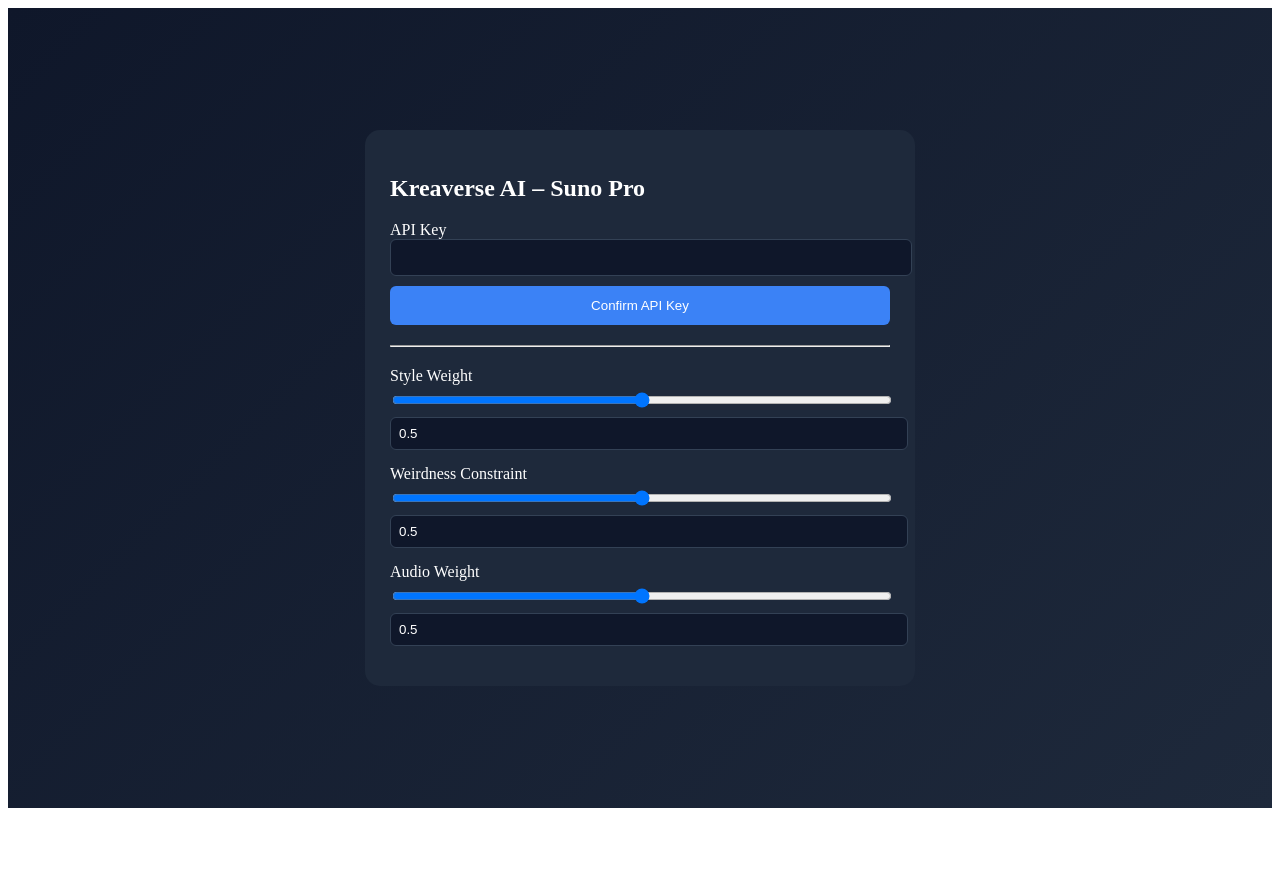
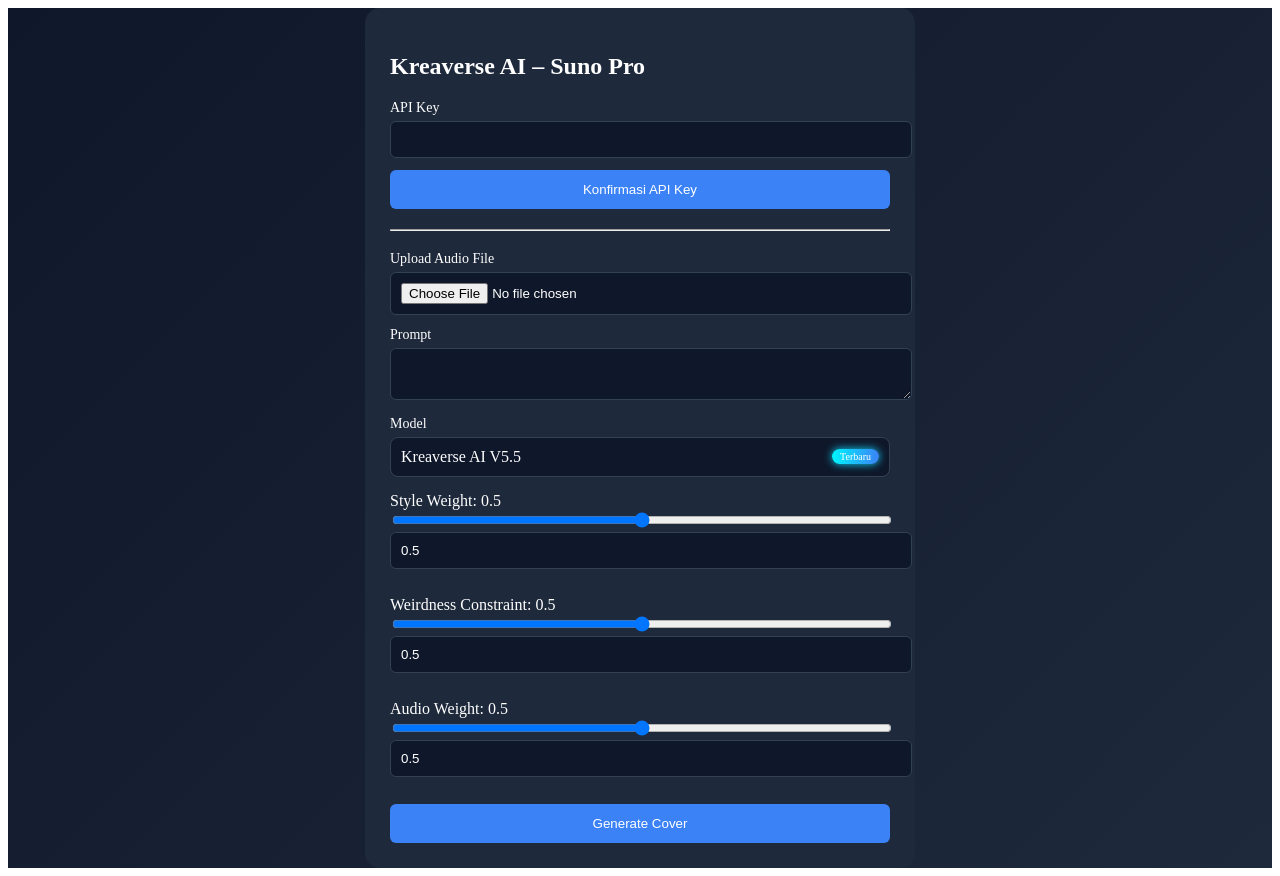
Before and after one commit to habigeneratewebsite-a11y/kreaverse-ai, a Next.js app: page /dashboard in a window 1280 px wide. Before the commit the page ends 816 px from the top, so only its background shows below. Built offline with nearby package versions, Linux system fonts and the light colour scheme.

Commit message:
Update dashboard.js

```diff
--- a/pages/dashboard.js
+++ b/pages/dashboard.js
@@ -1,66 +1,328 @@
-import { useState } from "react"
-import ApiKeySection from "../components/ApiKeySection"
-import SliderControl from "../components/SliderControl"
-import Toast from "../components/Toast"
+import { useState, useEffect } from 'react'
 
 export default function Dashboard() {
 
-  const [apiKey, setApiKey] = useState(null)
-  const [toast, setToast] = useState(null)
+  const [apiKey, setApiKey] = useState('')
+  const [connected, setConnected] = useState(false)
+  const [credit, setCredit] = useState(null)
+  const [popup, setPopup] = useState(null)
+  const [popupType, setPopupType] = useState("info")
+  const [file, setFile] = useState(null)
+  const [prompt, setPrompt] = useState('')
+  const [style, setStyle] = useState('')
+  const [title, setTitle] = useState('')
+  const [model, setModel] = useState('V5_5')
+  const [customMode, setCustomMode] = useState(true)
+  const [instrumental, setInstrumental] = useState(false)
+  const [vocalGender, setVocalGender] = useState('m')
+  const [negativeTags, setNegativeTags] = useState('')
   const [styleWeight, setStyleWeight] = useState(0.5)
   const [weirdness, setWeirdness] = useState(0.5)
   const [audioWeight, setAudioWeight] = useState(0.5)
+  const [loading, setLoading] = useState(false)
+  const [showModelPopup, setShowModelPopup] = useState(false)
+
+  useEffect(() => {
+    const styleTag = document.createElement('style')
+    styleTag.innerHTML = `
+      @keyframes glow {
+        from { box-shadow: 0 0 5px #00f5ff; }
+        to { box-shadow: 0 0 20px #3b82f6; }
+      }
+      @keyframes fadeIn {
+        from { opacity:0; transform:translateY(20px); }
+        to { opacity:1; transform:translateY(0); }
+      }
+    `
+    document.head.appendChild(styleTag)
+  }, [])
+
+  function showToast(message, type="info") {
+    setPopup(message)
+    setPopupType(type)
+    setTimeout(()=>setPopup(null),3000)
+  }
+
+  async function confirmApiKey() {
+    if (!apiKey) return showToast("Masukkan API Key","error")
+
+    const res = await fetch("/api/check-key",{
+      method:"POST",
+      headers:{ "Content-Type":"application/json" },
+      body:JSON.stringify({ apiKey })
+    })
+
+    const data = await res.json()
+
+    if(data.success){
+      setConnected(true)
+      setCredit(data.credit)
+      showToast("API Key Terhubung ✅","success")
+    } else {
+      setConnected(false)
+      showToast("API Key Salah ❌","error")
+    }
+  }
+
+  async function generateCover() {
+
+    if(!connected) return showToast("Konfirmasi API Key dulu","error")
+    if(!file) return showToast("Pilih file audio","error")
+
+    setLoading(true)
+
+    const formData = new FormData()
+    formData.append("file",file)
+
+    const uploadRes = await fetch("/api/upload",{
+      method:"POST",
+      headers:{ "x-api-key": apiKey },
+      body:formData
+    })
+
+    const uploadData = await uploadRes.json()
+
+    await fetch("/api/suno/cover",{
+      method:"POST",
+      headers:{
+        "Content-Type":"application/json",
+        "x-api-key":apiKey
+      },
+      body:JSON.stringify({
+        uploadUrl:uploadData.fileUrl,
+        prompt,
+        style,
+        title,
+        customMode,
+        instrumental,
+        model,
+        vocalGender,
+        negativeTags,
+        styleWeight,
+        weirdnessConstraint:weirdness,
+        audioWeight,
+        callBackUrl:"https://webhook.site/test123"
+      })
+    })
+
+    setLoading(false)
+    showToast("Task Created ✅","success")
+  }
+
+  const modelLabel = model === "V5_5"
+    ? "Kreaverse AI V5.5"
+    : model.replace("_",".")
 
   return (
-    <div style={{
-      minHeight: "100vh",
-      background: "linear-gradient(135deg,#0f172a,#1e293b)",
-      display: "flex",
-      justifyContent: "center",
-      alignItems: "center"
-    }}>
-      <div style={{
-        width: 500,
-        background: "#1e293b",
-        padding: 25,
-        borderRadius: 15,
-        color: "white"
-      }}>
+    <div style={pageStyle}>
+      <div style={{...cardStyle,animation:'fadeIn 0.6s ease'}}>
 
         <h2>Kreaverse AI – Suno Pro</h2>
 
-        <ApiKeySection onValid={(key) => {
-          setApiKey(key)
-          setToast({ message: "API Key Connected ✅", type: "success" })
-          setTimeout(() => setToast(null), 3000)
-        }} />
-
-        <hr style={{ margin: "20px 0" }} />
-
-        <SliderControl
-          label="Style Weight"
-          value={styleWeight}
-          setValue={setStyleWeight}
+        {/* API KEY */}
+        <label style={labelStyle}>API Key</label>
+        <input
+          value={apiKey}
+          onChange={e=>setApiKey(e.target.value)}
+          style={inputStyle}
         />
 
-        <SliderControl
-          label="Weirdness Constraint"
-          value={weirdness}
-          setValue={setWeirdness}
+        <button style={buttonStyle} onClick={confirmApiKey}>
+          Konfirmasi API Key
+        </button>
+
+        {connected && (
+          <div style={connectedBox}>
+            ✅ Terhubung | Credit: {credit}
+          </div>
+        )}
+
+        <hr style={{margin:"20px 0"}}/>
+
+        {/* FILE UPLOAD */}
+        <label style={labelStyle}>Upload Audio File</label>
+        <input
+          type="file"
+          accept="audio/*"
+          onChange={e=>setFile(e.target.files[0])}
+          style={inputStyle}
         />
 
-        <SliderControl
-          label="Audio Weight"
-          value={audioWeight}
-          setValue={setAudioWeight}
+        {/* PROMPT */}
+        <label style={labelStyle}>Prompt</label>
+        <textarea
+          value={prompt}
+          onChange={e=>setPrompt(e.target.value)}
+          style={inputStyle}
         />
+
+        {/* MODEL */}
+        <label style={labelStyle}>Model</label>
+        <div style={modelBox} onClick={()=>setShowModelPopup(true)}>
+          {modelLabel}
+          {model === "V5_5" && (
+            <span style={badgeStyle}>Terbaru</span>
+          )}
+        </div>
+
+        {showModelPopup && (
+          <div style={modalOverlay} onClick={()=>setShowModelPopup(false)}>
+            <div style={modalBox} onClick={(e)=>e.stopPropagation()}>
+              {["V5_5","V5","V4_5PLUS","V4_5","V4"].map(m=>(
+                <div key={m}
+                  style={modalItem}
+                  onClick={()=>{setModel(m);setShowModelPopup(false)}}
+                >
+                  {m === "V5_5" ? "Kreaverse AI V5.5" : m.replace("_",".")}
+                </div>
+              ))}
+            </div>
+          </div>
+        )}
+
+        {/* SLIDERS */}
+        <Slider label="Style Weight" value={styleWeight} setValue={setStyleWeight}/>
+        <Slider label="Weirdness Constraint" value={weirdness} setValue={setWeirdness}/>
+        <Slider label="Audio Weight" value={audioWeight} setValue={setAudioWeight}/>
+
+        <button style={buttonStyle} onClick={generateCover}>
+          {loading ? "Generating..." : "Generate Cover"}
+        </button>
 
       </div>
 
-      {toast && (
-        <Toast message={toast.message} type={toast.type} />
+      {popup && (
+        <div style={{
+          position:"fixed",
+          bottom:20,
+          background: popupType==="success" ? "#16a34a" : "#dc2626",
+          color:"white",
+          padding:"10px 20px",
+          borderRadius:10
+        }}>
+          {popup}
+        </div>
       )}
-
     </div>
   )
 }
+
+function Slider({label,value,setValue}) {
+  return (
+    <div style={{marginBottom:15}}>
+      <label>{label}: {value}</label>
+      <input
+        type="range"
+        min="0"
+        max="1"
+        step="0.01"
+        value={value}
+        onChange={e=>setValue(parseFloat(e.target.value))}
+        style={{width:"100%"}}
+      />
+      <input
+        type="number"
+        min="0"
+        max="1"
+        step="0.01"
+        value={value}
+        onChange={e=>setValue(parseFloat(e.target.value))}
+        style={inputStyle}
+      />
+    </div>
+  )
+}
+
+const pageStyle = {
+  minHeight:'100vh',
+  background:'linear-gradient(135deg,#0f172a,#1e293b)',
+  display:'flex',
+  justifyContent:'center',
+  alignItems:'center'
+}
+
+const cardStyle = {
+  width:500,
+  background:'#1e293b',
+  padding:25,
+  borderRadius:15,
+  color:'white'
+}
+
+const inputStyle = {
+  width:'100%',
+  padding:10,
+  marginBottom:12,
+  borderRadius:6,
+  border:'1px solid #334155',
+  background:'#0f172a',
+  color:'white'
+}
+
+const labelStyle = {
+  fontSize:14,
+  marginBottom:5,
+  display:'block'
+}
+
+const buttonStyle = {
+  width:'100%',
+  padding:12,
+  borderRadius:6,
+  border:'none',
+  background:'#3b82f6',
+  color:'white'
+}
+
+const connectedBox = {
+  marginTop:10,
+  padding:10,
+  background:'#065f46',
+  borderRadius:6
+}
+
+const modelBox = {
+  padding:10,
+  borderRadius:8,
+  background:'#0f172a',
+  border:'1px solid #334155',
+  marginBottom:15,
+  display:'flex',
+  alignItems:'center',
+  justifyContent:'space-between',
+  cursor:'pointer'
+}
+
+const badgeStyle = {
+  marginLeft:10,
+  padding:'2px 8px',
+  fontSize:10,
+  background:'linear-gradient(90deg,#00f5ff,#3b82f6)',
+  borderRadius:20,
+  animation:'glow 1.5s ease-in-out infinite alternate'
+}
+
+const modalOverlay = {
+  position:'fixed',
+  top:0,
+  left:0,
+  right:0,
+  bottom:0,
+  background:'rgba(0,0,0,0.6)',
+  display:'flex',
+  justifyContent:'center',
+  alignItems:'center'
+}
+
+const modalBox = {
+  background:'#1e293b',
+  padding:20,
+  borderRadius:12,
+  width:300
+}
+
+const modalItem = {
+  padding:10,
+  borderBottom:'1px solid #334155',
+  cursor:'pointer'
+}
```
